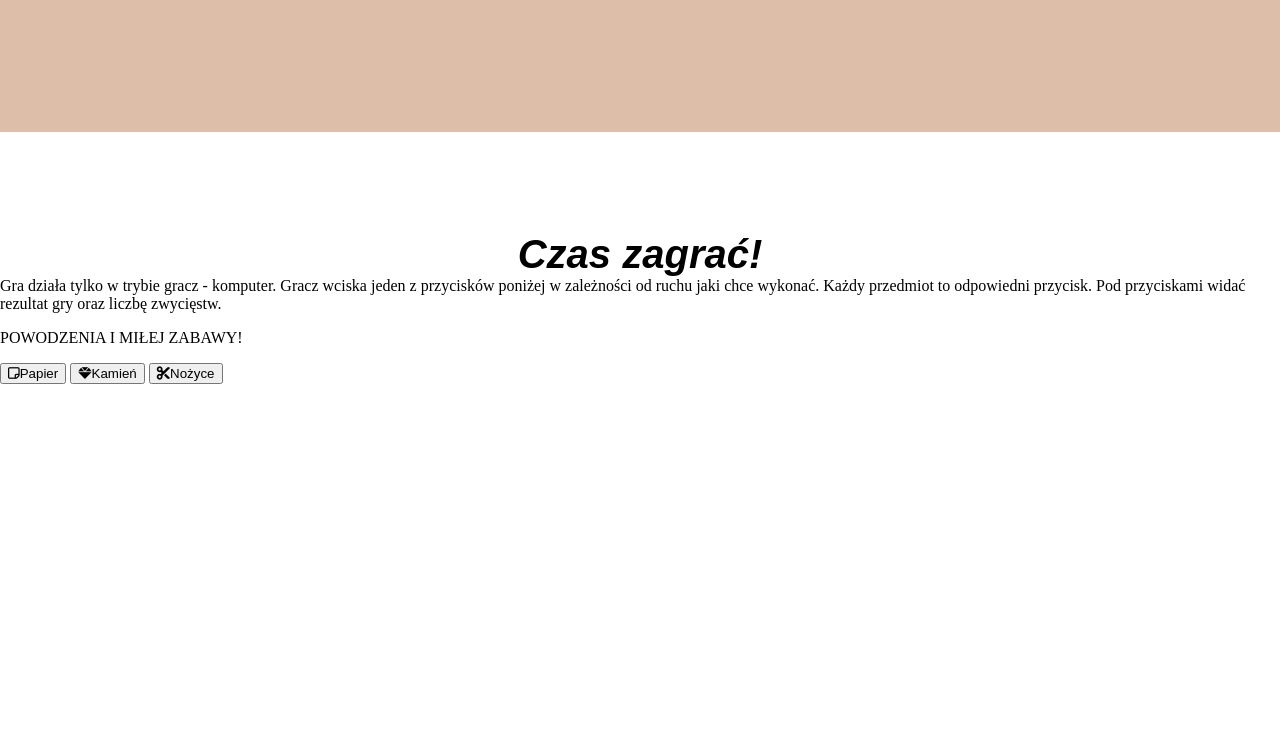
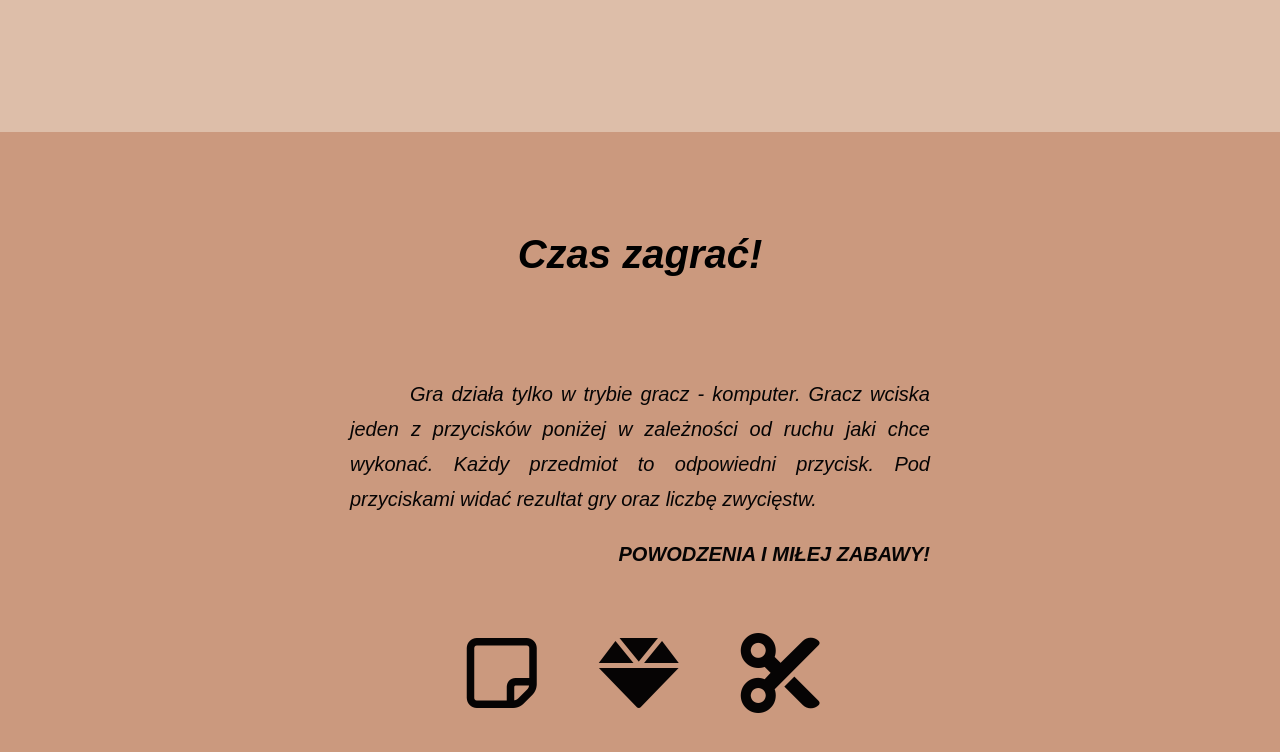
Before and after one commit to KamilKorczek/javascript-prework, a website: page index.html in a window 1280 px wide. Shown: the part 2388-3140 px from the top of the page. Before the commit the page ends 2772 px from the top, so only its background shows below. Drawn offline with nearby package versions, Linux system fonts and the light colour scheme; files that its build step writes are made by us from their sources; a web font is replaced by a local one.

Commit message:
Add a game section to the file style

```diff
--- a/sass/style.scss
+++ b/sass/style.scss
@@ -159,3 +159,70 @@ h3 {
         }
     }
 }
+
+/*Game*/
+.Game {
+    background: $background-game;
+    height: 720px;
+
+    .text {
+        padding: 100px 350px 15px 350px;
+        font-family: $font-header;
+        font-size: 20px;
+        font-style: italic;
+        color: $text-color;
+        line-height: 35px;
+        text-indent: 60px;
+        text-align: justify;
+
+        p {
+            text-align: right;
+            font-weight: 800;
+        }
+    }
+
+    .Buttons {
+        display: flex;
+        justify-content: center;
+        text-align: center;
+
+        button {
+            margin: 25px;
+            cursor: pointer;
+            font-size: 0;
+            border: none;
+            background: $background-game;
+
+            .fa-regular {
+                color: $text-color;
+                font-size: 80px;
+                padding-left: 7.5px;
+                text-align: center;
+                transition: all 1s;
+            }
+
+            .fa-regular:hover {
+                transform: scale(1.2);
+                transition: all 1s;
+            }
+
+            .fa-solid {
+                color: $text-color;
+                font-size: 80px;
+                transition: all 1s;
+            }
+
+            .fa-solid:hover {
+                transform: scale(1.3);
+                transition: all 1s;
+            }
+        }
+    }
+
+    .Messages, .Result {
+        text-align: center;
+        color: $text-color;
+        font-size: 30px;
+        font-weight: 700;
+    }
+}
```
